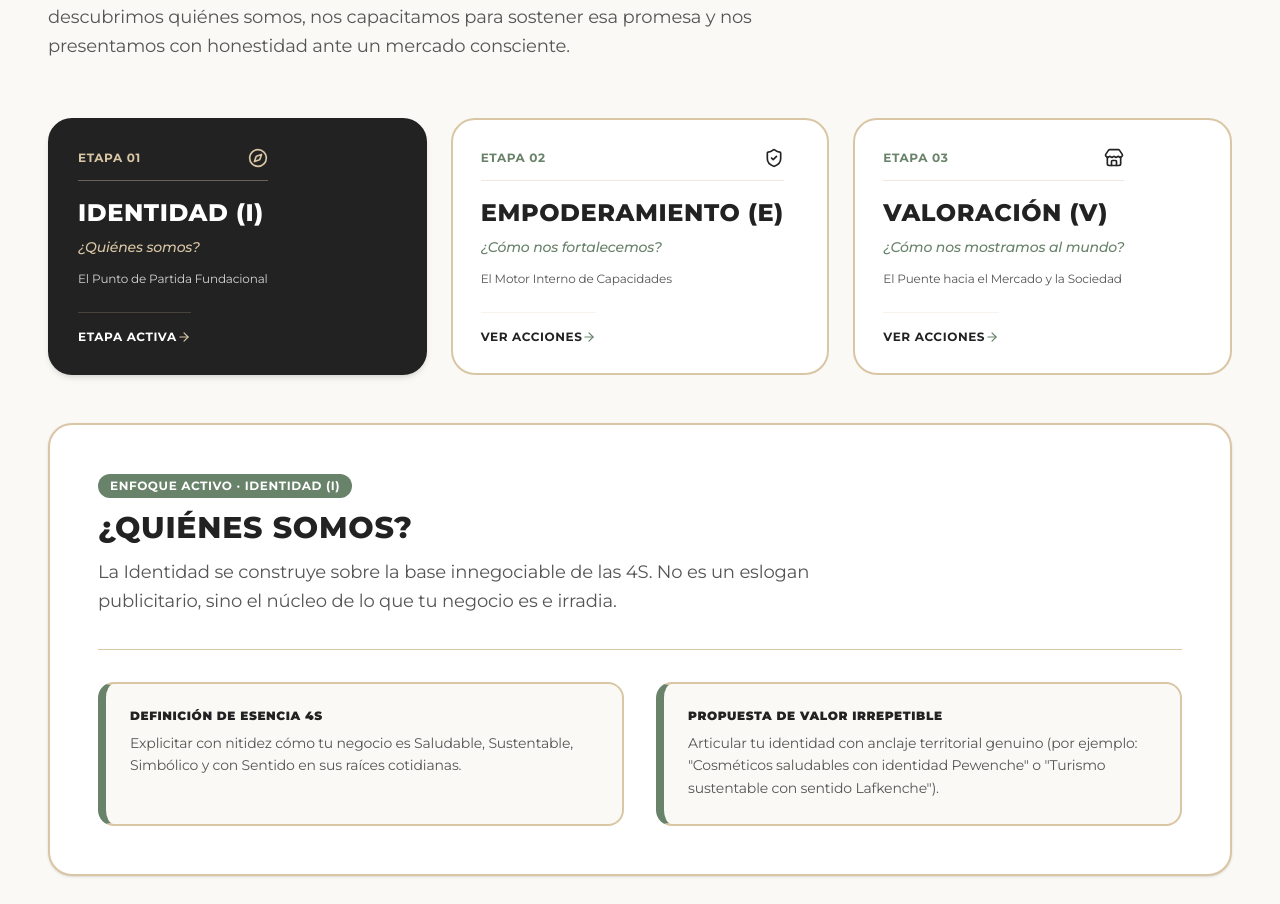
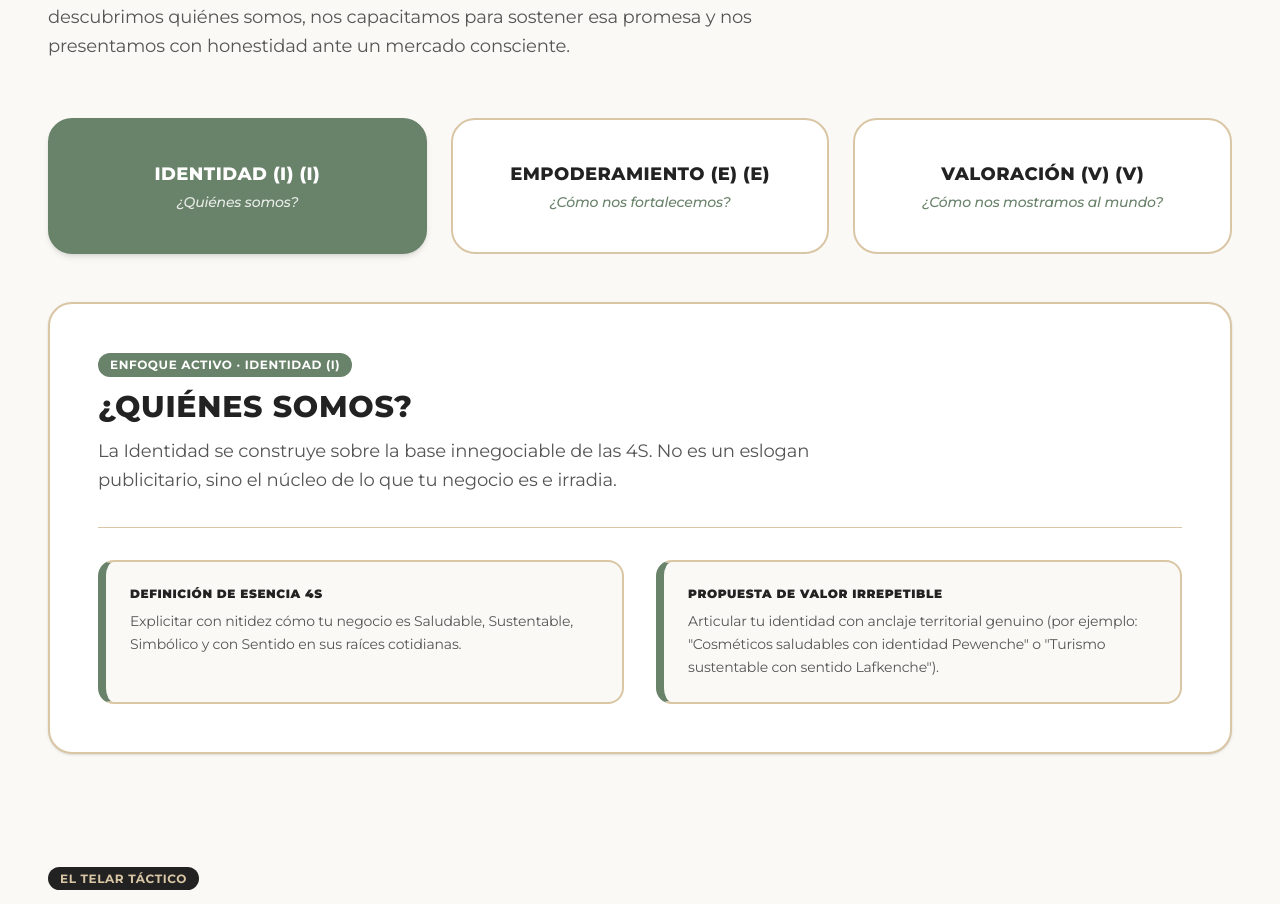
Before and after one commit to mpainecurag-code/negocios-identidad-cultural, a React (Vite) app: page / in a window 1280 px wide. Shown: the part 4163-5067 px from the top of the page. Built offline with nearby package versions, Linux system fonts and the light colour scheme.

Commit message:
fix: centrar texto en tarjetas VEI y contener dentro de los bordes

```diff
--- a/src/components/VeiCycleSection.tsx
+++ b/src/components/VeiCycleSection.tsx
@@ -110,51 +110,31 @@ export const VeiCycleSection = () => {
         </div>
 
 
-        {/* 3 Phases: High Contrast Split Grid */}
-        <div className="grid grid-cols-1 md:grid-cols-3 gap-6 mb-12">
+        {/* 3 Phases */}
+        <div className="grid grid-cols-1 sm:grid-cols-3 gap-4 sm:gap-6 mb-12">
           {VEI_DATA.map((stage, idx) => {
             const isSelected = stage.id === activeStageId;
             return (
               <button
                 key={stage.id}
                 onClick={() => setActiveStageId(stage.id)}
-                className={`p-7 text-left transition-colors cursor-pointer border-2 rounded-3xl flex flex-col justify-between ${
+                className={`px-5 py-8 sm:py-10 text-center transition-colors cursor-pointer border-2 rounded-3xl overflow-hidden ${
                   isSelected
-                    ? 'bg-[#222222] text-white border-[#222222] shadow-md'
+                    ? 'bg-[#69826a] text-white border-[#69826a] shadow-md'
                     : 'bg-white text-[#222222] border-[#d9c6a5] hover:border-[#69826a] hover:bg-[#FBF9F5]'
                 }`}
               >
-                <div>
-                  <div className="flex items-center justify-between text-xs font-sans tracking-wider mb-4 pb-3 border-b border-[#d9c6a5]/40">
-                    <span className={isSelected ? 'text-[#d9c6a5] font-bold' : 'text-[#69826a] font-bold'}>
-                      ETAPA 0{idx + 1}
-                    </span>
-                    <span className={isSelected ? 'text-[#d9c6a5]' : 'text-[#222222]'}>
-                      {getStageIcon(stage.id)}
-                    </span>
-                  </div>
-
-                  <h3 className="text-2xl font-sans font-extrabold uppercase tracking-wide mb-2">
-                    {stage.name}
-                  </h3>
-
-                  <div className={`text-sm font-sans italic mb-3 font-medium ${isSelected ? 'text-[#d9c6a5]' : 'text-[#69826a]'}`}>
-                    {stage.leadQuestion}
-                  </div>
-
-                  <p className={`text-xs leading-relaxed font-sans ${isSelected ? 'text-white/80' : 'text-[#555555]'}`}>
-                    {stage.role}
-                  </p>
-                </div>
-
-                <div className="mt-6 pt-4 border-t border-[#d9c6a5]/20 flex items-center justify-between text-xs font-sans font-bold uppercase tracking-wider">
-                  <span>{isSelected ? 'Etapa Activa' : 'Ver Acciones'}</span>
-                  <ArrowRight className={`w-3.5 h-3.5 ${isSelected ? 'text-[#d9c6a5]' : 'text-[#69826a]'}`} />
-                </div>
+                <h3 className="text-base sm:text-lg font-sans font-extrabold uppercase tracking-wide mb-1 break-words hyphens-auto">
+                  {stage.name} ({stage.id === 'identidad' ? 'I' : stage.id === 'empoderamiento' ? 'E' : 'V'})
+                </h3>
+                <p className={`text-xs sm:text-sm font-sans italic font-medium ${isSelected ? 'text-white/85' : 'text-[#69826a]'}`}>
+                  {stage.leadQuestion}
+                </p>
               </button>
             );
           })}
         </div>
+
 
         {/* Deep Stage Focus */}
         <div className="p-8 sm:p-12 bg-white rounded-3xl border-2 border-[#d9c6a5] shadow-sm mb-24">
```
